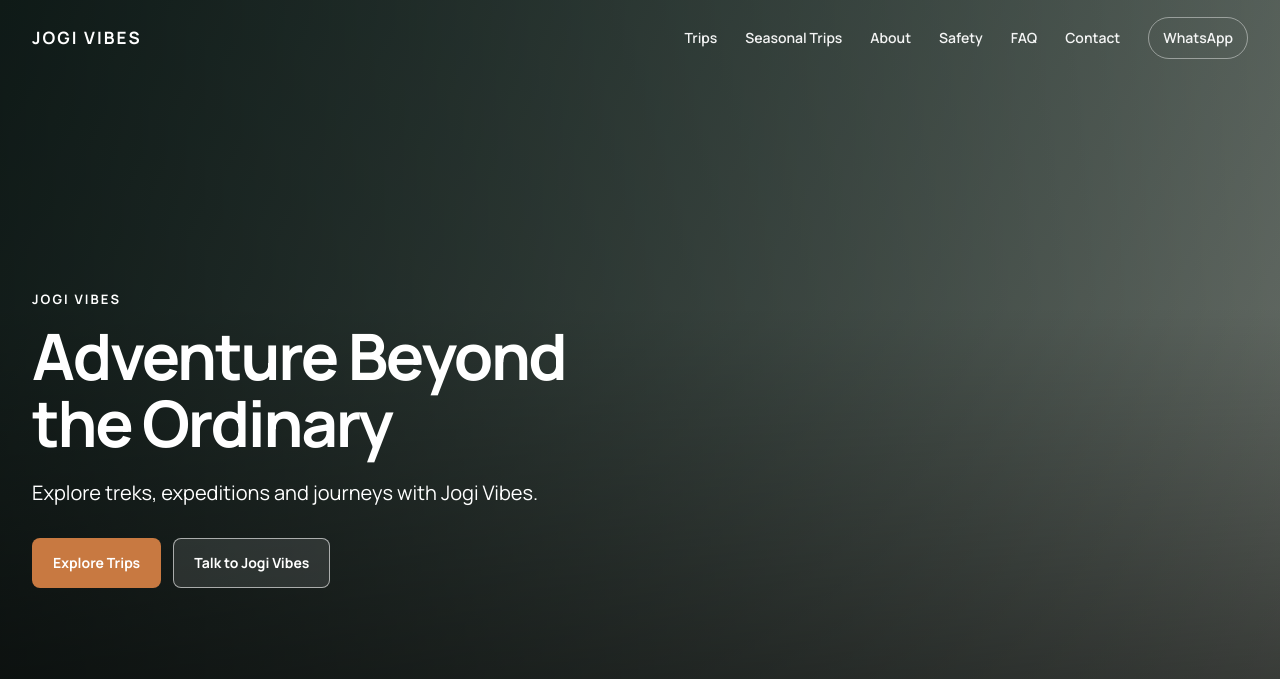
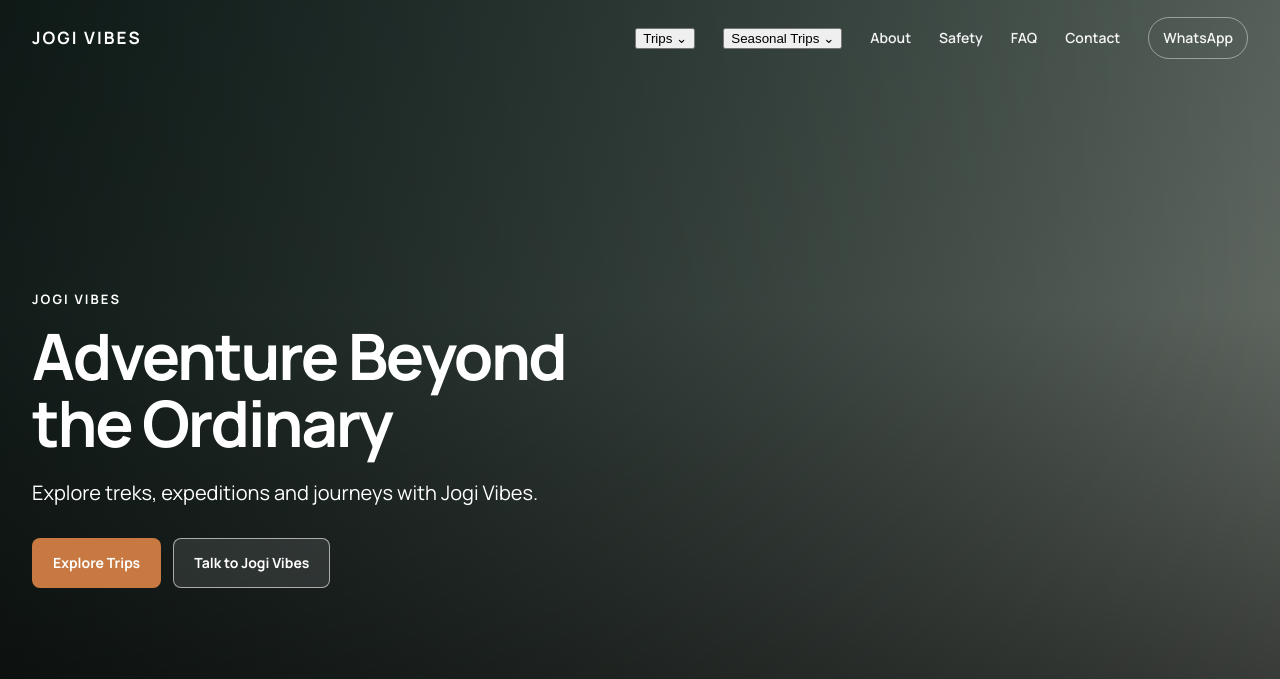
Before and after one commit to jogi94/jogivibes, a Django app: template apps/core/templates/core/home.html in a window 1280 px wide. Shown: the top 679 px of the page. Run offline with Django 5.2, Linux system fonts and the light colour scheme; the template is opened without the code that fills it: most values are stand-ins (such as "Sample title", 1, 10 or a date in 2020); grey boxes marked "Sample" are stand-in pictures; some libraries are stand-ins or nearby versions.

Commit message:
feat: make navbar data-driven

```diff
--- a/apps/core/templates/core/components/navbar.html
+++ b/apps/core/templates/core/components/navbar.html
@@ -2,9 +2,34 @@
   <nav class="nav container" aria-label="Main navigation">
     <a class="brand" href="/" aria-label="Jogi Vibes home">JOGI VIBES</a>
     <button class="menu-toggle" type="button" aria-expanded="false" aria-controls="mobile-menu">Menu</button>
+
     <div class="desktop-nav">
-      <a href="#trips">Trips</a>
-      <a href="#seasonal">Seasonal Trips</a>
+      {% if navigation_trips %}
+        <div class="nav-dropdown">
+          <button class="nav-dropdown-toggle" type="button" aria-expanded="false">
+            Trips <span aria-hidden="true">⌄</span>
+          </button>
+          <div class="nav-dropdown-menu" hidden>
+            {% for label, value in navigation_trips %}
+              <a href="#trips">{{ label }}</a>
+            {% endfor %}
+          </div>
+        </div>
+      {% endif %}
+
+      {% if navigation_seasonal %}
+        <div class="nav-dropdown">
+          <button class="nav-dropdown-toggle" type="button" aria-expanded="false">
+            Seasonal Trips <span aria-hidden="true">⌄</span>
+          </button>
+          <div class="nav-dropdown-menu" hidden>
+            {% for label, value in navigation_seasonal %}
+              <a href="#seasonal">{{ label }}</a>
+            {% endfor %}
+          </div>
+        </div>
+      {% endif %}
+
       <a href="#about">About</a>
       <a href="#safety">Safety</a>
       <a href="#faq">FAQ</a>
@@ -12,12 +37,34 @@
       <a class="nav-whatsapp" href="https://wa.me/918537003014" target="_blank" rel="noopener">WhatsApp</a>
     </div>
   </nav>
+
   <div class="mobile-menu" id="mobile-menu" hidden>
-    <a href="#trips">Trips</a>
-    <a href="#seasonal">Seasonal Trips</a>
+    {% if navigation_trips %}
+      <details class="mobile-nav-group">
+        <summary>Trips</summary>
+        <div class="mobile-nav-submenu">
+          {% for label, value in navigation_trips %}
+            <a href="#trips">{{ label }}</a>
+          {% endfor %}
+        </div>
+      </details>
+    {% endif %}
+
+    {% if navigation_seasonal %}
+      <details class="mobile-nav-group">
+        <summary>Seasonal Trips</summary>
+        <div class="mobile-nav-submenu">
+          {% for label, value in navigation_seasonal %}
+            <a href="#seasonal">{{ label }}</a>
+          {% endfor %}
+        </div>
+      </details>
+    {% endif %}
+
     <a href="#about">About</a>
     <a href="#safety">Safety</a>
     <a href="#faq">FAQ</a>
     <a href="#contact">Contact</a>
+    <a href="https://wa.me/918537003014" target="_blank" rel="noopener">WhatsApp</a>
   </div>
 </header>
```
